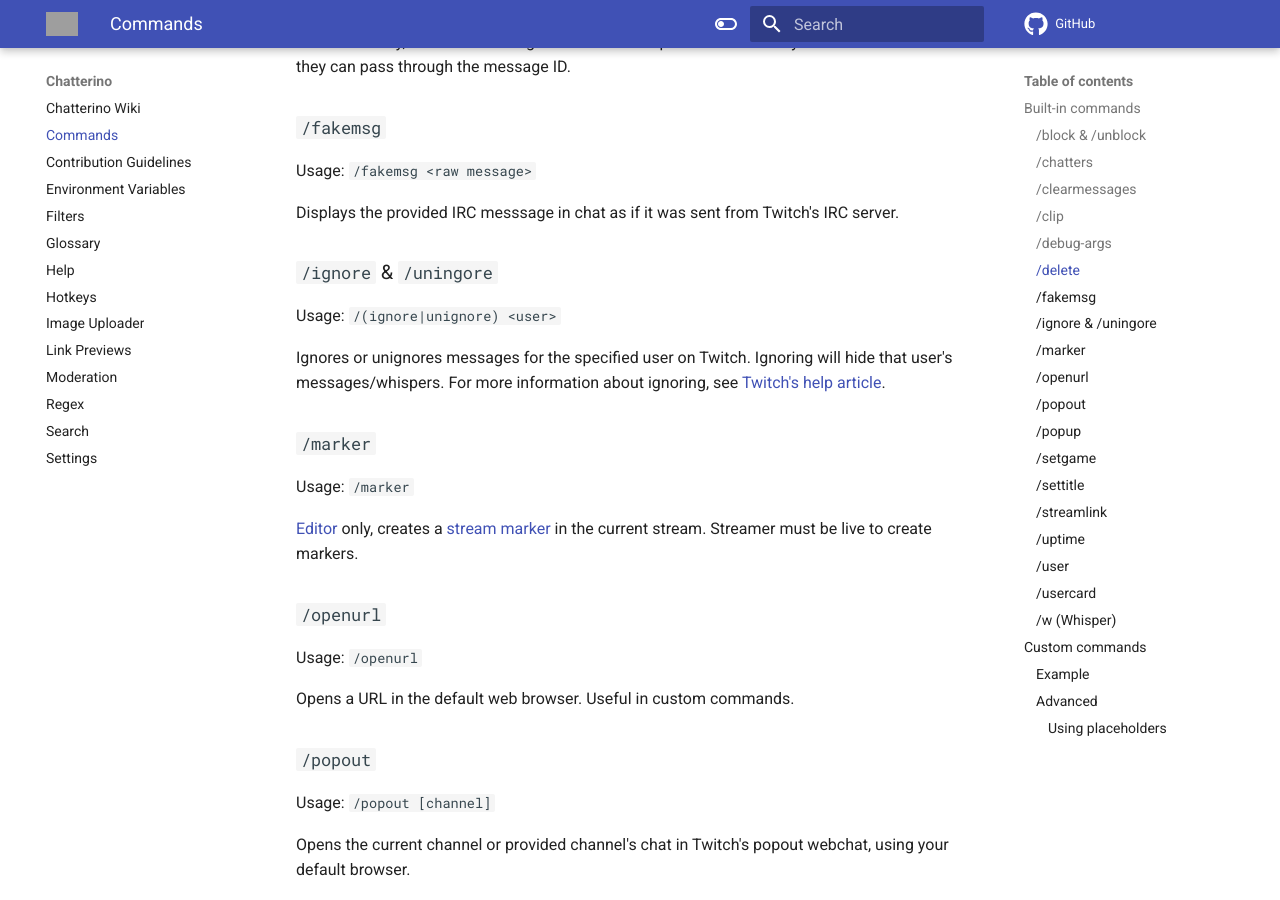
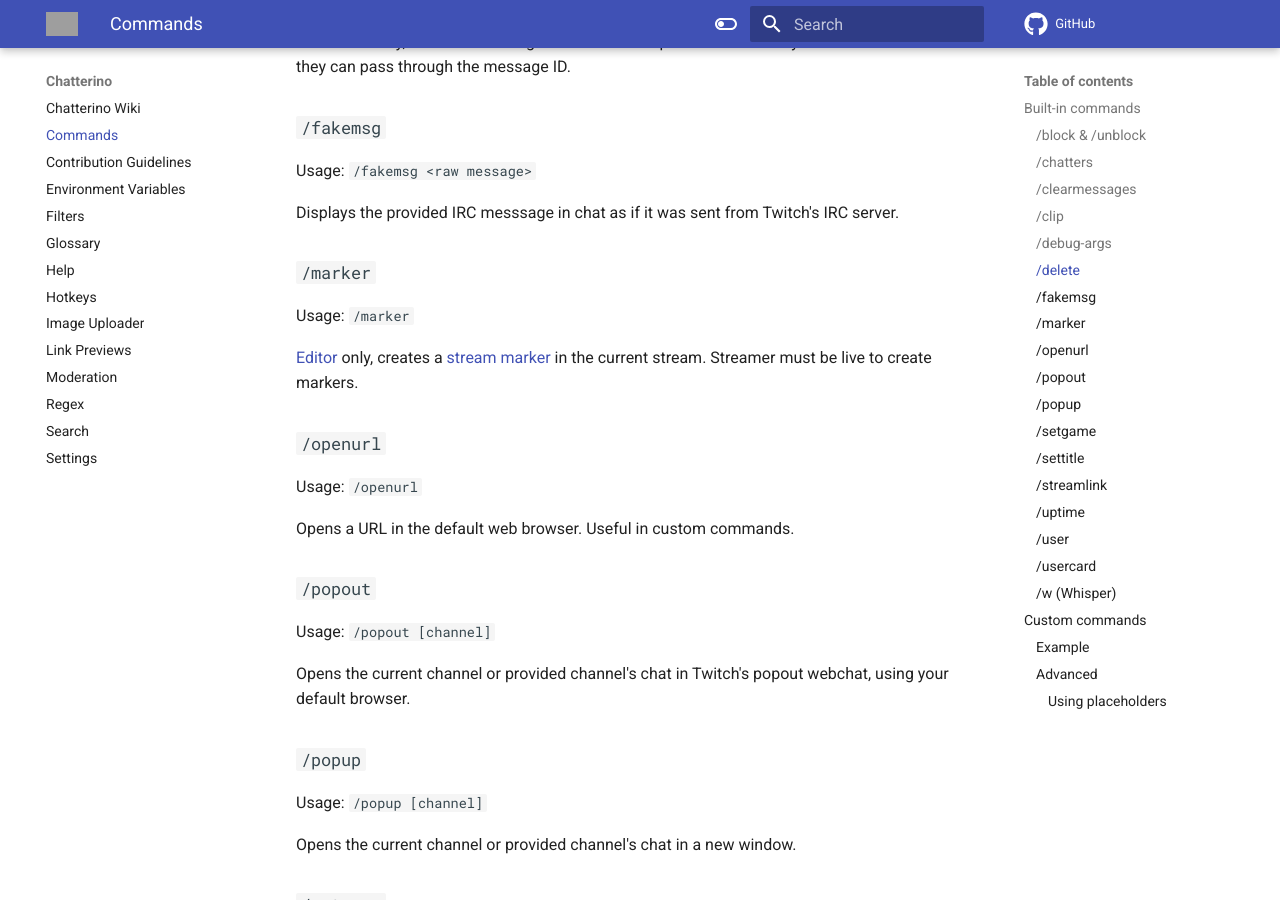
Before and after one commit to Chatterino/wiki, an MkDocs documentation site: the page built from docs/Commands.md, in a window 1280 px wide and 900 px high, scrolled down 1292 px. Built offline with MkDocs 1.6.1 and Material for MkDocs 9.7.7, drawn with Linux system fonts in a browser that asks for light colours; comment, search, counter and statistics services are not loaded; grey boxes are pictures that could not be loaded.

Commit message:
Update docs/Commands.md
Co-authored-by: Felanbird <41973452+Felanbird@users.noreply.github.com>

```diff
--- a/docs/Commands.md
+++ b/docs/Commands.md
@@ -47,13 +47,6 @@
 Usage: `/fakemsg <raw message>`
 
 Displays the provided IRC messsage in chat as if it was sent from Twitch's IRC server.
-
-### `/ignore` & `/uningore`
-
-Usage: `/(ignore|unignore) <user>`
-
-Ignores or unignores messages for the specified user on Twitch. Ignoring will hide that user's messages/whispers. For more information about ignoring, see [Twitch's help article](https://help.twitch.tv/s/article/how-to-manage-harassment-in-chat?language=en_US#UseTheIgnoreFeature).
-
 ### `/marker`
 
 Usage: `/marker`
```
